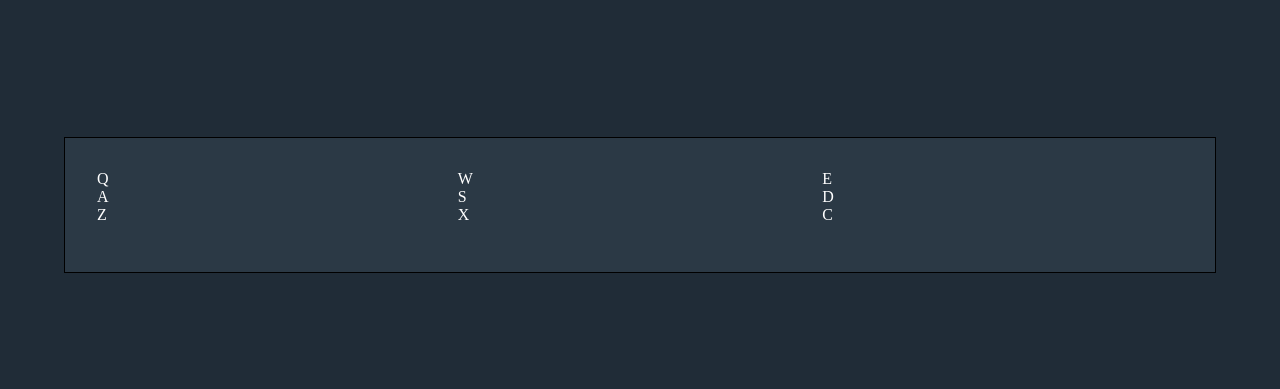
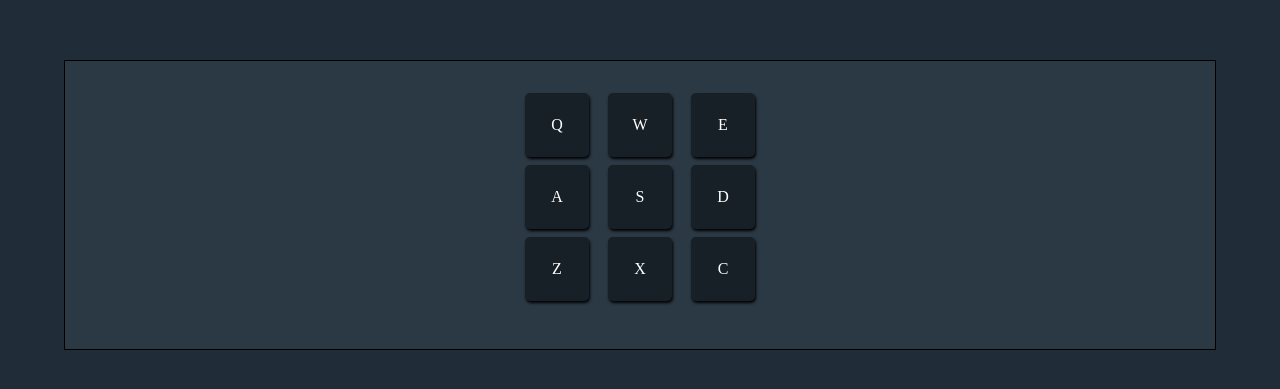
Before and after one commit to BB2455/Drum-Machine, a React (Create React App) app: page / in a window 1280 px wide. Shown: the part 195-584 px from the top of the page. Built offline with nearby package versions, Linux system fonts and the light colour scheme.

Commit message:
added button styling

```diff
--- a/src/components/DrumPad/index.jsx
+++ b/src/components/DrumPad/index.jsx
@@ -2,9 +2,11 @@ import React, { useEffect, useCallback, useRef } from "react";
 
 const DrumPad = ({ keyData, updateDisplay }) => {
   const audio = useRef(null);
+  const drumButton = useRef(null);
   const playAudio = useCallback(() => {
     audio.current.currentTime = 0;
     audio.current.play();
+    drumButton.current.toggleAttribute("active");
   }, []);
 
   useEffect(() => {
@@ -25,7 +27,9 @@ const DrumPad = ({ keyData, updateDisplay }) => {
   }, [keyData, playAudio, updateDisplay]);
 
   return (
+    <div className="drum-pad-div">
       <div
+        ref={drumButton}
         id={keyData.name}
         className="drum-pad"
         onClick={(event) => {
@@ -33,8 +37,14 @@ const DrumPad = ({ keyData, updateDisplay }) => {
           updateDisplay(keyData.name);
         }}
       >
-      <audio ref={audio} className="clip" id={keyData.key} src={keyData.src} />
-      {keyData.key}
+        <audio
+          ref={audio}
+          className="clip"
+          id={keyData.key}
+          src={keyData.src}
+        />
+        <p>{keyData.key}</p>
+      </div>
     </div>
   );
 };
--- a/src/styles/styles.css
+++ b/src/styles/styles.css
@@ -31,6 +31,12 @@ body {
   -webkit-box-direction: normal;
       -ms-flex-direction: column;
           flex-direction: column;
+  -webkit-box-pack: center;
+      -ms-flex-pack: center;
+          justify-content: center;
+  -webkit-box-align: center;
+      -ms-flex-align: center;
+          align-items: center;
   width: 90%;
   color: white;
   background: #2b3945;
@@ -42,7 +48,48 @@ body {
 .drumPadContainer {
   display: -ms-grid;
   display: grid;
-  -ms-grid-columns: (auto)[3];
-      grid-template-columns: repeat(3, auto);
+  -ms-grid-columns: (75px)[3];
+      grid-template-columns: repeat(3, 75px);
+  gap: 0.5rem;
+}
+
+.drum-pad-div {
+  display: -webkit-box;
+  display: -ms-flexbox;
+  display: flex;
+  -webkit-box-pack: center;
+      -ms-flex-pack: center;
+          justify-content: center;
+  -webkit-box-align: center;
+      -ms-flex-align: center;
+          align-items: center;
+}
+
+.drum-pad {
+  background: #172026;
+  font-size: 1rem;
+  width: 4rem;
+  height: 4rem;
+  border-radius: 5px;
+  display: -webkit-box;
+  display: -ms-flexbox;
+  display: flex;
+  -webkit-box-pack: center;
+      -ms-flex-pack: center;
+          justify-content: center;
+  -webkit-box-align: center;
+      -ms-flex-align: center;
+          align-items: center;
+  cursor: pointer;
+  -webkit-box-shadow: 1px 2px 3px black;
+          box-shadow: 1px 2px 3px black;
+}
+
+.drum-pad:hover {
+  background: #101519;
+}
+
+.drum-pad .active {
+  background: #101519;
 }
 /*# sourceMappingURL=styles.css.map */
--- a/src/styles/styles.scss
+++ b/src/styles/styles.scss
@@ -19,6 +19,8 @@ body {
 .inner-container {
   display: flex;
   flex-direction: column;
+  justify-content: center;
+  align-items: center;
   width: 90%;
   color: hsl(0, 0%, 100%);
   background: hsl(209, 23%, 22%);
@@ -29,5 +31,31 @@ body {
 
 .drumPadContainer {
   display: grid;
-  grid-template-columns: repeat(3, auto);
+  grid-template-columns: repeat(3, 75px);
+  gap: 0.5rem;
 }
+
+.drum-pad-div {
+  display: flex;
+  justify-content: center;
+  align-items: center;
+}
+
+.drum-pad {
+  background: hsl(204, 25%, 12%);
+  font-size: 1rem;
+  width: 4rem;
+  height: 4rem;
+  border-radius: 5px;
+  display: flex;
+  justify-content: center;
+  align-items: center;
+  cursor: pointer;
+  box-shadow: 1px 2px 3px black;
+  &:hover {
+    background: hsl(204, 24%, 8%);
+  }
+  .active {
+    background: hsl(204, 24%, 8%);
+  }
+}
```
Also changed, not shown: 2 other files (tests, documents, lock files or other folders). Lines whose indentation alone changed are shown as unchanged.
